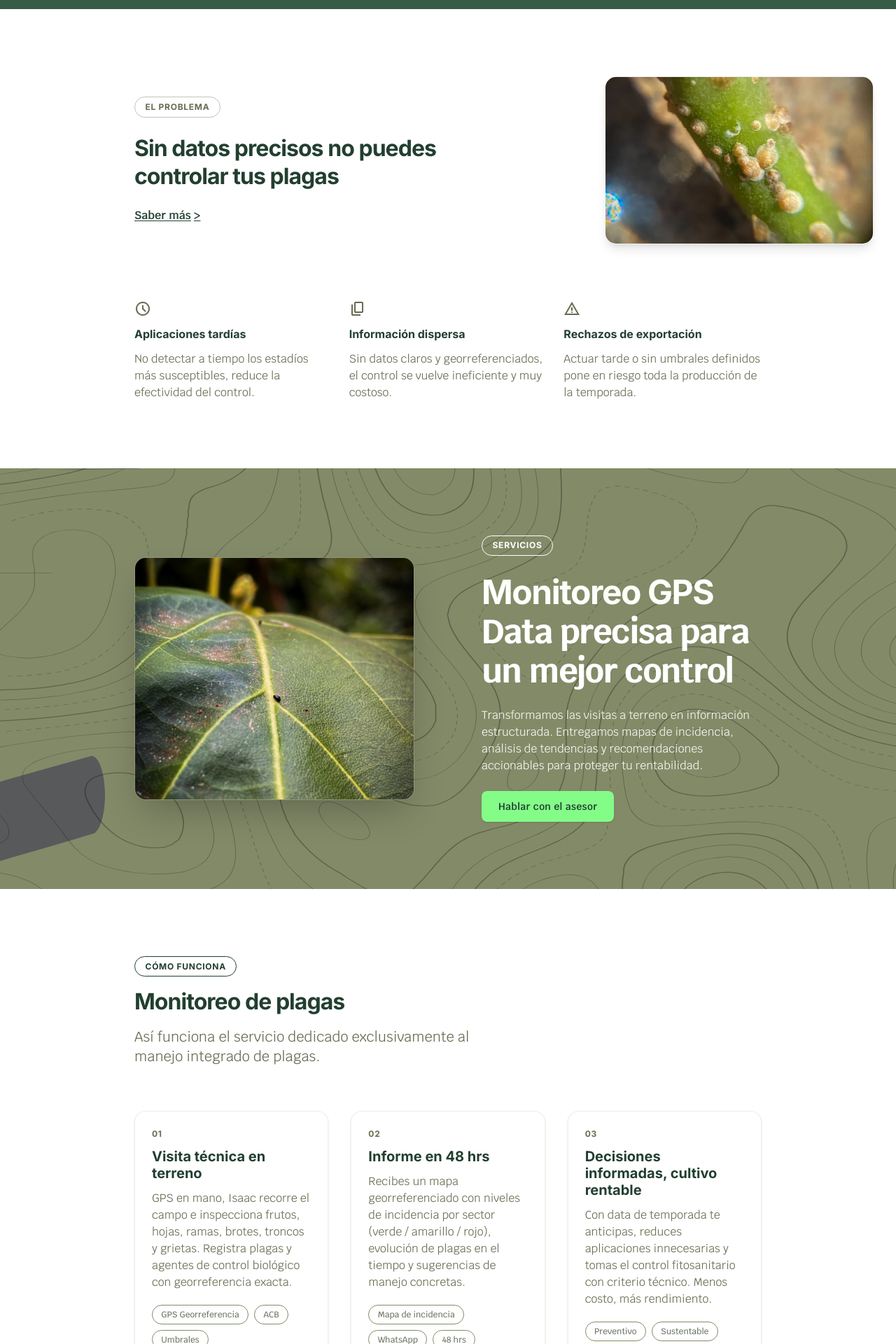
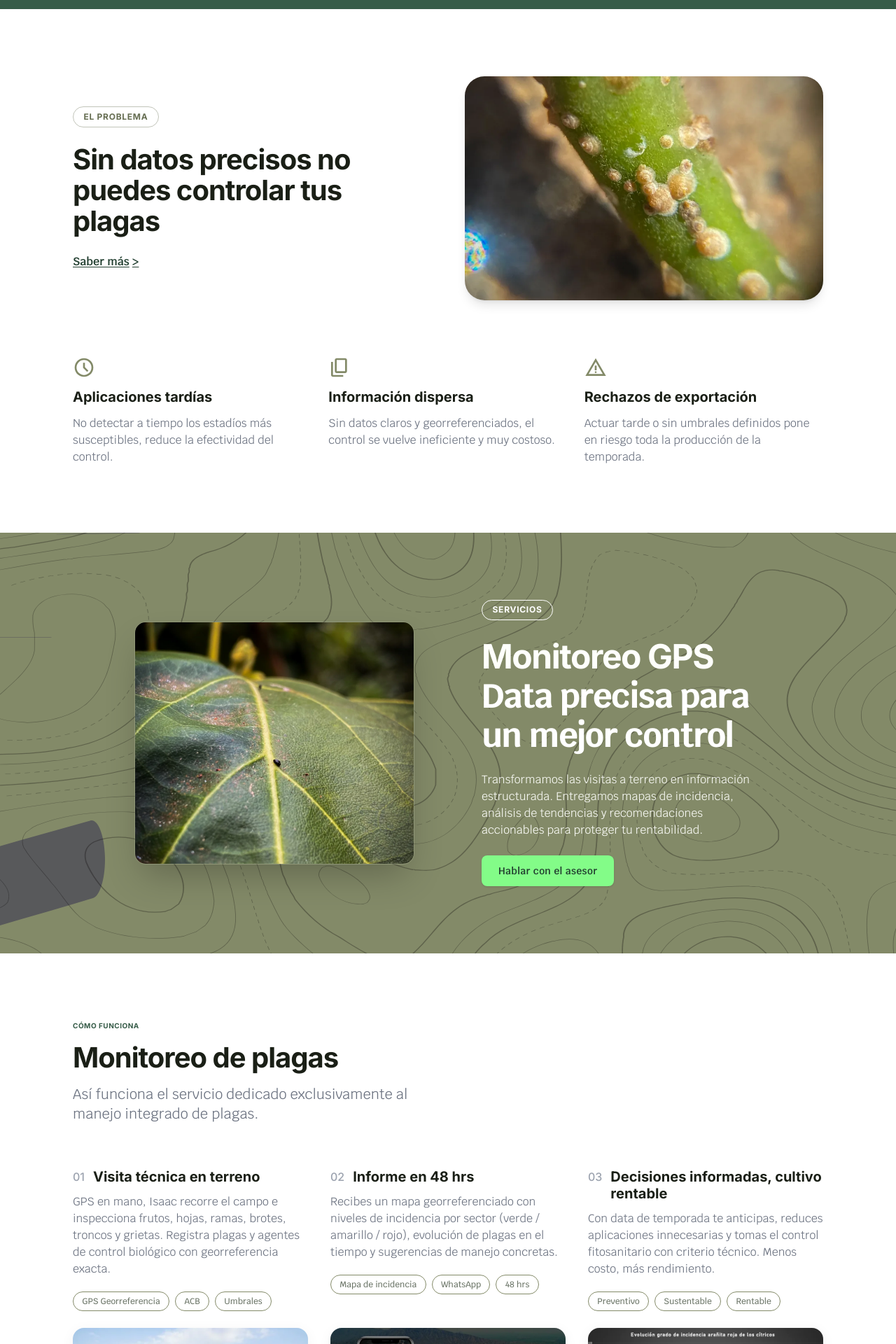
Before and after one commit to MR-Thunderbolts/GreenMip.v2, a Svelte app: page / in a window 1280 px wide. Shown: the part 640-2560 px from the top of the page at 70% size. Built offline with nearby package versions, Linux system fonts and the light colour scheme.

Commit message:
feat: sección Problema y Cómo funciona a paridad V3 (puntos 2, 5, 6, B4, B5)
Grid balanceado 1fr/1fr, iconos a 32px, imagen sin borde con radius 28px,
cards de "Cómo funciona" sin card/borde y con número a la izquierda del
título en gris neutro, tipografía alineada a la tabla de pesos V3.

```diff
--- a/src/components/sections/HowItWorks.svelte
+++ b/src/components/sections/HowItWorks.svelte
@@ -1,19 +1,21 @@
 <script>
   import Tag from '../ui/Tag.svelte';
-  import Card from '../ui/Card.svelte';
+  import Container from '../ui/Container.svelte';
   import { howItWorks } from '../../content/howItWorks.content.js';
 </script>
 
-<section id="como-funciona" class="bg-white w-full py-16 md:py-24 px-4 md:px-12 lg:px-48">
-  <div class="container mx-auto flex flex-col gap-12">
+<section id="como-funciona" class="bg-white w-full py-16 md:py-24">
+  <Container class="flex flex-col gap-12">
 
     <!-- Section Header -->
     <div class="flex flex-col gap-4 items-start max-w-[500px]">
-      <Tag label={howItWorks.eyebrow} variant="forest" />
-      <h2 class="font-inter font-bold text-[26px] md:text-[32px] leading-[32px] md:leading-[40px] text-greenmip-forest tracking-[-0.03em]">
+      <span class="font-inter font-bold text-[10px] uppercase tracking-[0.05em] text-[#365C48]">
+        {howItWorks.eyebrow}
+      </span>
+      <h2 class="font-inter font-bold text-[32px] md:text-[40px] leading-[1.1] text-ink tracking-[-1px]">
         {howItWorks.title}
       </h2>
-      <p class="font-krub text-greenmip-olive text-lg md:text-xl leading-[28px]">
+      <p class="font-krub text-body text-lg md:text-xl leading-[28px]">
         {howItWorks.subtitle}
       </p>
     </div>
@@ -21,18 +23,20 @@
     <!-- Steps Grid -->
     <div class="grid grid-cols-1 lg:grid-cols-3 gap-8 items-stretch mt-4">
       {#each howItWorks.steps as step}
-        <Card variant="bordered-soft" class="flex flex-col justify-between p-6">
+        <div class="flex flex-col justify-between">
 
           <!-- Text Content -->
           <div class="flex flex-col gap-3 items-start mb-6">
-            <!-- Step Number -->
-            <span class="font-inter font-bold text-greenmip-olive text-xs tracking-[0.06em]">
-              {step.num}
-            </span>
-            <h3 class="font-inter font-bold text-xl text-greenmip-forest leading-[24px]">
-              {step.title}
-            </h3>
-            <p class="font-krub text-greenmip-olive text-base leading-[24px]">
+            <!-- Step Number + Title -->
+            <div class="flex flex-row items-start gap-3">
+              <span class="font-inter font-medium text-base text-muted">
+                {step.num}
+              </span>
+              <h3 class="font-inter font-bold text-xl text-ink leading-[24px]">
+                {step.title}
+              </h3>
+            </div>
+            <p class="font-krub text-body text-base leading-[24px]">
               {step.body}
             </p>
 
@@ -45,7 +49,7 @@
           </div>
 
           <!-- Image -->
-          <div class="w-full h-[185px] rounded-2xl overflow-hidden border border-black/5 mt-auto">
+          <div class="w-full h-[185px] rounded-2xl overflow-hidden shadow-[0_4px_20px_rgba(0,0,0,0.05)] mt-auto">
             <img
               src={step.image.src}
               alt={step.image.alt}
@@ -54,9 +58,9 @@
             />
           </div>
 
-        </Card>
+        </div>
       {/each}
     </div>
 
-  </div>
+  </Container>
 </section>
--- a/src/components/sections/Problem.svelte
+++ b/src/components/sections/Problem.svelte
@@ -2,22 +2,23 @@
   import { scrollToSection } from '../../lib/scroll.js';
   import Tag from '../ui/Tag.svelte';
   import Icon from '../ui/Icon.svelte';
+  import Container from '../ui/Container.svelte';
   import { problem } from '../../content/problem.content.js';
 </script>
 
-<section id="problema" class="bg-white w-full py-16 md:py-24 px-4 md:px-12 lg:px-48">
-  <div class="container mx-auto flex flex-col gap-12 md:gap-16">
+<section id="problema" class="bg-white w-full py-16 md:py-24">
+  <Container class="flex flex-col gap-12 md:gap-16">
 
     <!-- Top Introduction Row -->
-    <div class="grid grid-cols-1 lg:grid-cols-12 gap-8 lg:gap-24 items-center">
+    <div class="grid grid-cols-1 lg:grid-cols-2 gap-8 lg:gap-12 items-center">
 
       <!-- Text (Left side on desktop) -->
-      <div class="lg:col-span-7 flex flex-col gap-6 items-start">
+      <div class="flex flex-col gap-6 items-start">
 
         <Tag label={problem.tag} />
 
         <!-- Title -->
-        <h2 class="font-inter font-bold text-[26px] md:text-[32px] leading-[32px] md:leading-[40px] text-greenmip-forest tracking-[-0.03em] max-w-[560px]">
+        <h2 class="font-inter font-bold text-[32px] md:text-[40px] leading-[1.1] text-ink tracking-[-1px] max-w-[560px]">
           {problem.title}
         </h2>
 
@@ -32,8 +33,8 @@
       </div>
 
       <!-- Image (Right side on desktop) -->
-      <div class="lg:col-span-5 flex justify-center">
-        <div class="relative w-full max-w-[460px] aspect-[458/286] rounded-2xl overflow-hidden shadow-lg border border-black/5">
+      <div class="flex justify-center">
+        <div class="relative w-full aspect-[458/286] rounded-[28px] overflow-hidden shadow-lg">
           <img
             src={problem.image.src}
             alt={problem.image.alt}
@@ -49,16 +50,16 @@
     <div class="grid grid-cols-1 md:grid-cols-3 gap-8 md:gap-6 mt-4">
       {#each problem.points as point}
         <div class="flex flex-col gap-3 items-start">
-          <Icon name={point.icon} class="w-6 h-6 text-greenmip-olive" />
-          <h3 class="font-inter font-bold text-base text-greenmip-forest">
+          <Icon name={point.icon} class="w-8 h-8 text-greenmip-sage" />
+          <h3 class="font-inter font-bold text-xl text-ink">
             {point.title}
           </h3>
-          <p class="font-krub text-greenmip-olive text-base leading-[24px]">
+          <p class="font-krub text-body text-base leading-[24px]">
             {point.body}
           </p>
         </div>
       {/each}
     </div>
 
-  </div>
+  </Container>
 </section>
```
